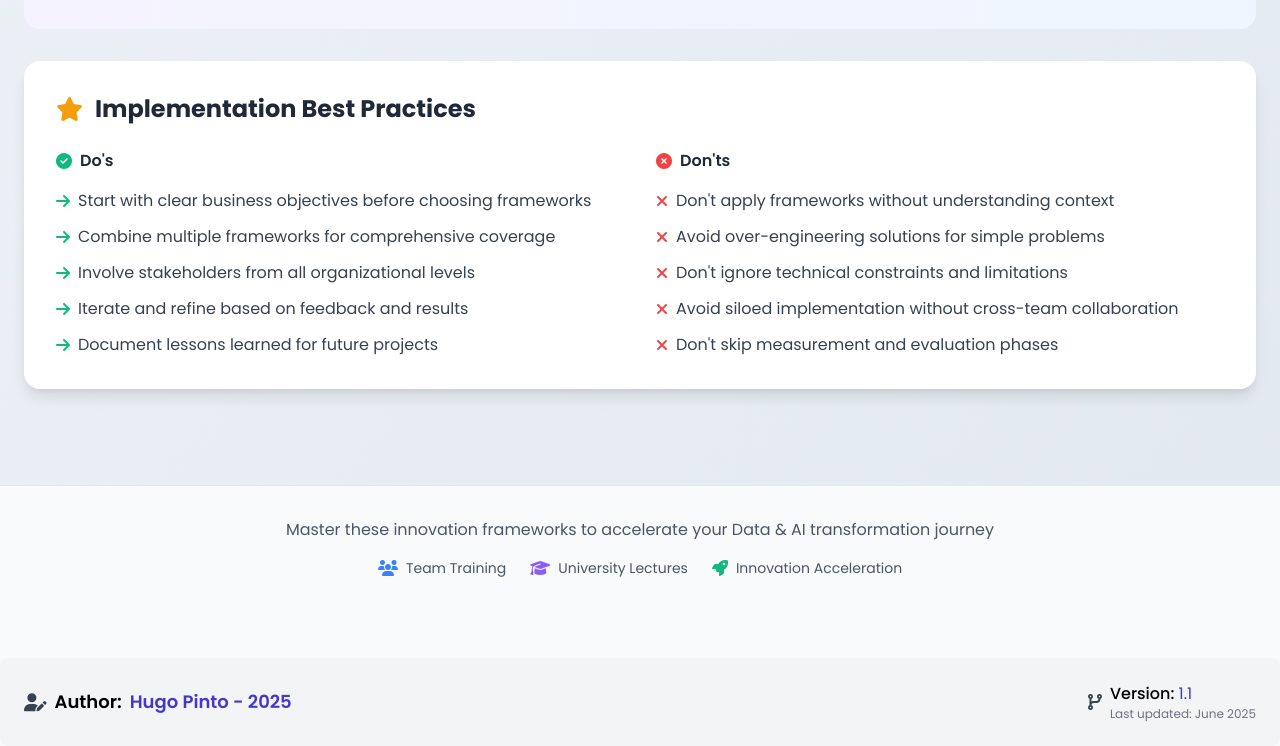
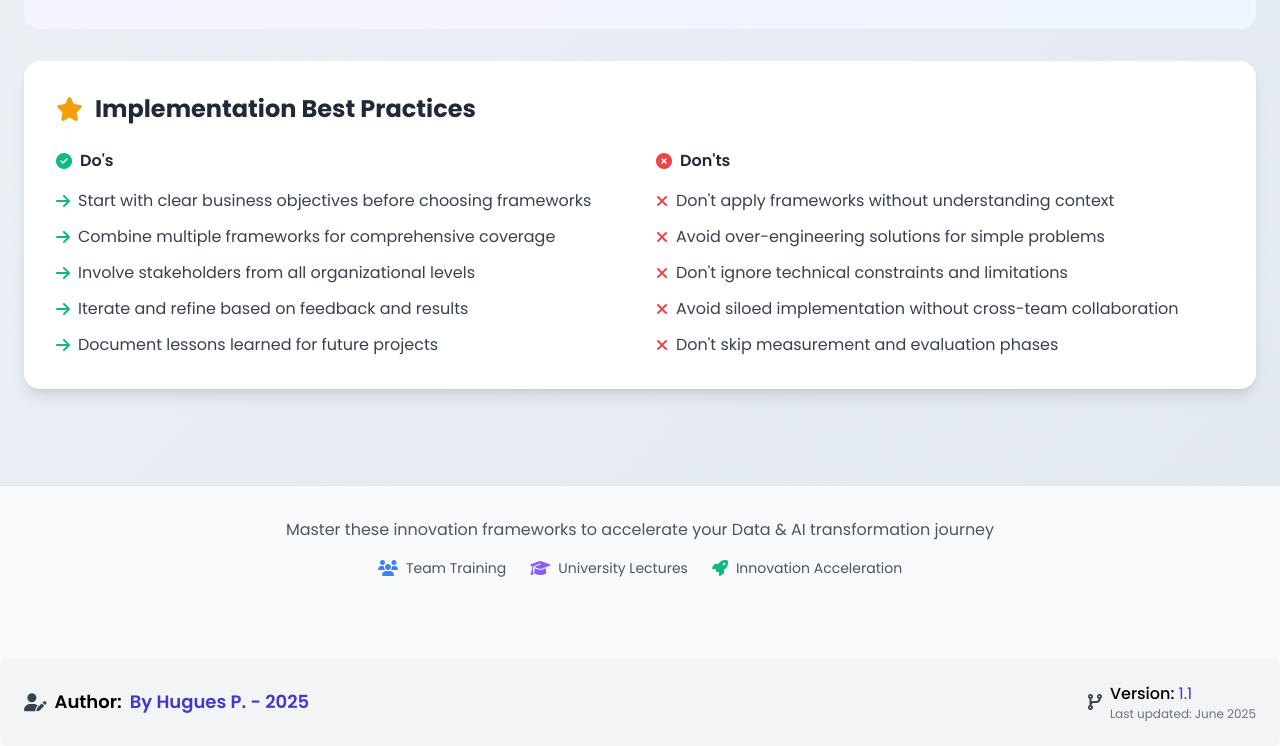
Before and after one commit to gzmlab/Innovation_Framework_4_Patterns, a plain HTML site: page index.html in a window 1280 px wide. Shown: the part 2759-3505 px from the top of the page. Drawn offline with nearby package versions, Linux system fonts and the light colour scheme.

Commit message:
Update index.html

```diff
--- a/index.html
+++ b/index.html
@@ -894,7 +894,7 @@
           <div class="mb-4 md:mb-0">
             <div class="text-lg font-semibold flex items-center">
               <i class="fas fa-user-edit text-gray-700 mr-2"></i> Author:
-              <span class="text-indigo-700 ml-2">Hugo Pinto - 2025</span>
+              <span class="text-indigo-700 ml-2">By Hugues P. - 2025</span>
             </div>
           </div>
           <div class="flex items-center">
```
